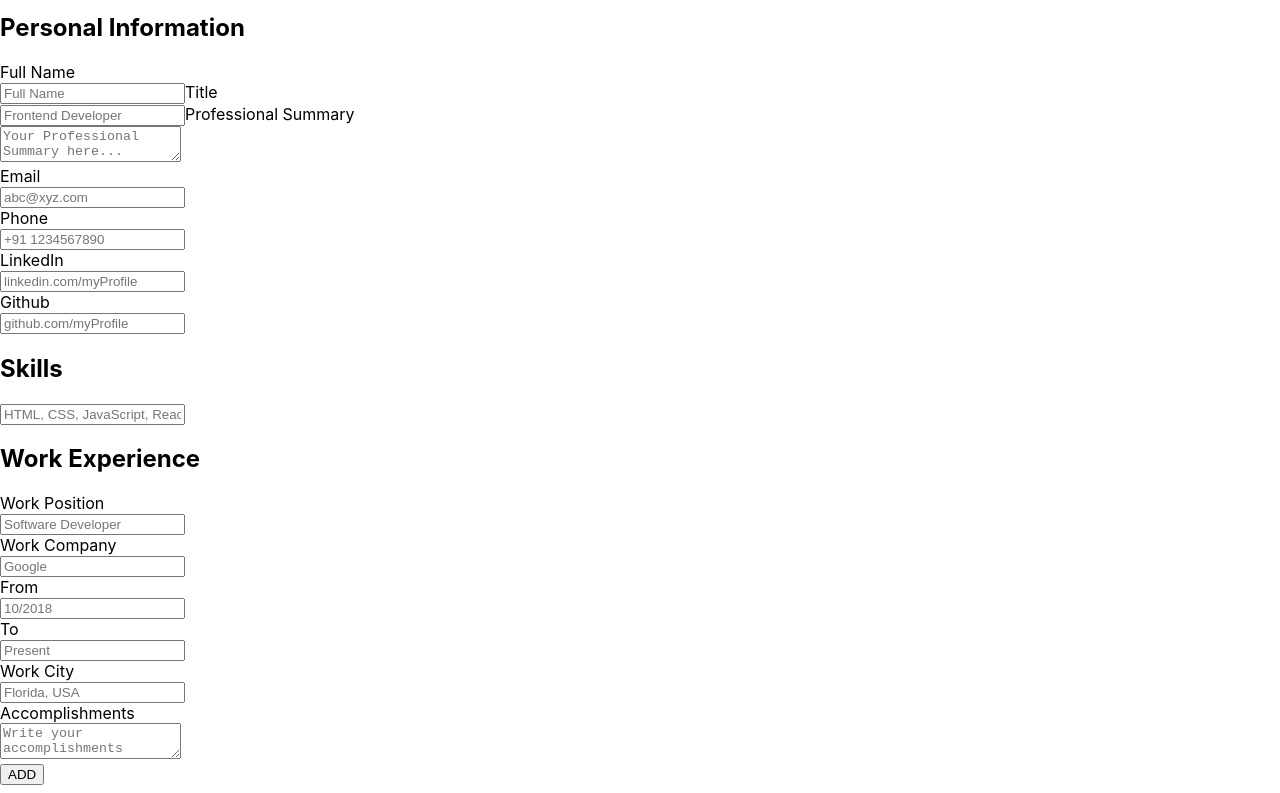
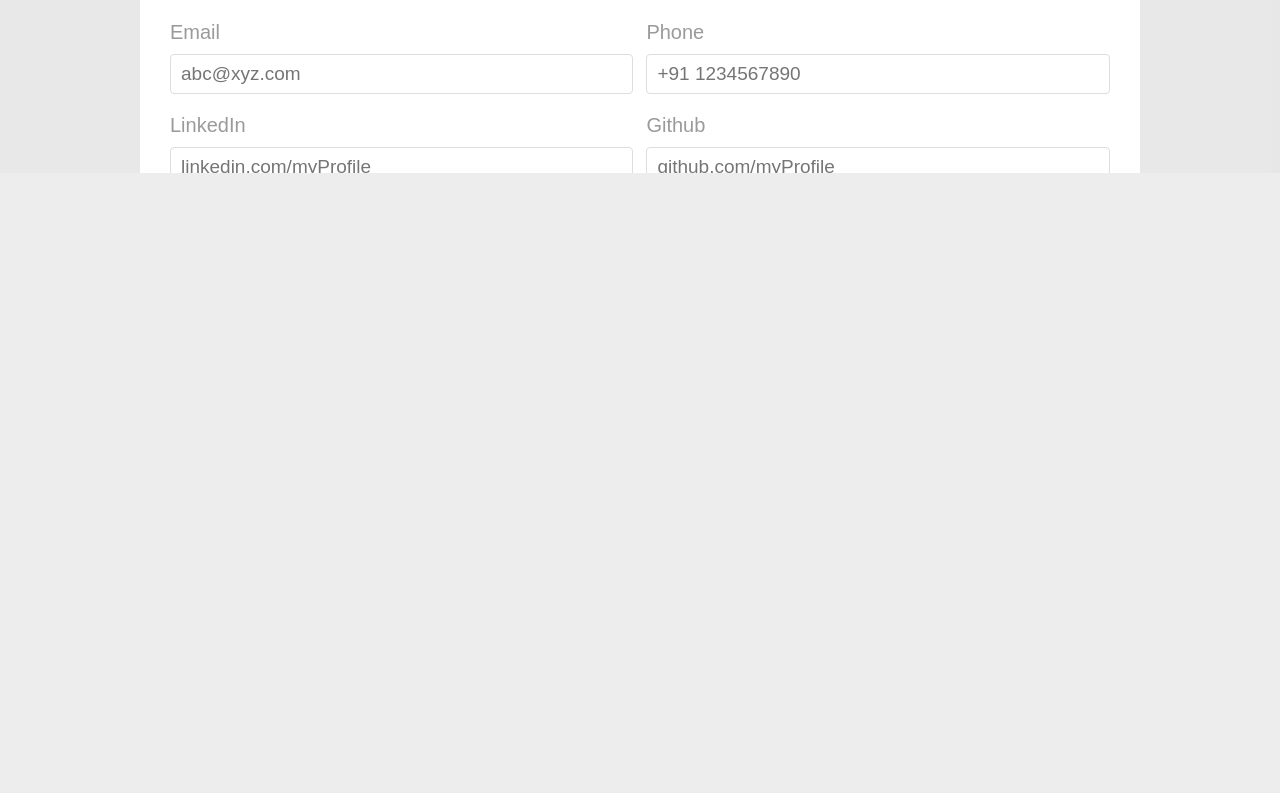
Before and after one commit to PratikAwaik/resume-maker, a React (Create React App) app: page / in a window 1280 px wide. Shown: the part 627-1420 px from the top of the page. After the commit the page ends 800 px from the top, so only its background shows below. Built offline with nearby package versions, Linux system fonts and the light colour scheme.

Commit message:
Added styles

```diff
--- a/src/index.css
+++ b/src/index.css
@@ -1,13 +1,448 @@
-body {
-  margin: 0;
-  font-family: -apple-system, BlinkMacSystemFont, 'Segoe UI', 'Roboto', 'Oxygen',
-    'Ubuntu', 'Cantarell', 'Fira Sans', 'Droid Sans', 'Helvetica Neue',
-    sans-serif;
-  -webkit-font-smoothing: antialiased;
-  -moz-osx-font-smoothing: grayscale;
+:root {
+  --blue: #455aa3;
+  --gray: rgba(120, 120, 120);
+  --white: #ffffff;
 }
 
-code {
-  font-family: source-code-pro, Menlo, Monaco, Consolas, 'Courier New',
-    monospace;
+* {
+  margin: 0;
+  padding: 0;
+  box-sizing: border-box;
+  font-family: "Ubuntu", sans-serif;
 }
+
+html,
+body {
+  width: 100%;
+  height: 100%;
+  margin: 0;
+  background-color: rgba(230, 230, 230, 0.7);
+  overflow: auto;
+  font-size: 10px;
+}
+
+main {
+  height: 100%;
+  width: 100%;
+}
+
+.header {
+  font-size: 3.5rem;
+  background-color: var(--blue);
+  color: #fff;
+  text-align: center;
+  padding: 2rem 0;
+  display: flex;
+  justify-content: center;
+  align-items: center;
+}
+
+.header img {
+  width: 7rem;
+  margin-right: 1.6rem;
+}
+
+/*--------------------*/
+/*--------------------*/
+/* Edit View Design */
+/*--------------------*/
+/*--------------------*/
+
+#resume-preview,
+#resume-edit {
+  width: 100rem;
+  background-color: #ffffff;
+  border-radius: 2rem;
+  margin: 6rem auto;
+  padding: 2rem 3rem;
+  bottom: 3rem;
+}
+
+.personal-info-edit,
+.skills-edit,
+.work-exp-edit,
+.projects-edit,
+.education-edit {
+  width: 100%;
+  margin-bottom: 2rem;
+}
+
+.personal-info-edit h2,
+.skills-edit h2,
+.work-exp-edit h2,
+.projects-edit h2,
+.education-edit h2 {
+  font-size: 3.5rem;
+  color: var(--blue);
+  margin-bottom: 1rem;
+}
+
+label {
+  color: #9a9a9a;
+  font-size: 2rem;
+}
+
+.full-name-edit,
+.title-edit,
+.summary-edit,
+.email-edit,
+.phone-edit,
+.linkedin-edit,
+.github-edit,
+.skills-edit input,
+.work-exp-form-edit input,
+.work-exp-form-edit textarea,
+.project-form-edit input,
+.project-form-edit textarea,
+.education-form-edit input {
+  width: 100%;
+  margin: 1rem 0 2rem 0;
+  height: 4rem;
+  font-size: 1.9rem;
+  padding: 0 1rem;
+  border: 1px solid #dddddd;
+  border-radius: 4px;
+  box-shadow: none;
+  outline: none;
+  color: #000;
+}
+
+.summary-edit {
+  height: 7rem;
+  padding: 1rem;
+}
+
+.work-exp-form-edit textarea,
+.project-form-edit textarea {
+  margin-top: 1rem;
+  width: 100%;
+  padding: 1rem;
+  height: 12rem;
+}
+
+#row-1,
+#row-2 {
+  width: 100%;
+  display: flex;
+  flex-wrap: wrap;
+}
+
+.email-container-edit,
+.phone-container-edit,
+.linkedin-container-edit,
+.github-container-edit,
+.work-position-container-edit,
+.work-company-container-edit,
+.work-city-container-edit,
+.project-name-container,
+.project-link-container,
+.education-degree-container,
+.education-university-container,
+.education-from-container,
+.education-to-container {
+  width: 49.3%;
+}
+
+.email-container-edit,
+.linkedin-container-edit,
+.work-position-container-edit,
+.work-duration-to-container,
+.work-duration-from-container,
+.project-name-container,
+.education-degree-container,
+.education-from-container {
+  margin-right: 1.3rem;
+}
+
+.work-exp-form-edit,
+.project-form-edit,
+.education-form-edit {
+  display: flex;
+  flex-wrap: wrap;
+}
+
+.work-duration-from-container,
+.work-duration-to-container {
+  width: 23.9%;
+}
+
+.work-accomplishments-container,
+.project-technology-container,
+.project-description-container {
+  width: 100%;
+}
+
+.add-work-exp-btn,
+.delete-work-exp-btn,
+.add-project-btn,
+.delete-project-btn,
+.add-education-btn,
+.delete-education-btn {
+  display: block;
+  width: 49.3%;
+  margin: 0.5rem 1.3rem 0 0;
+  padding: 0.5rem 3rem;
+  background-color: var(--blue);
+  color: #fff;
+  border: 2px solid var(--blue);
+  border-radius: 1rem;
+  font-size: 2rem;
+  cursor: pointer;
+  outline: none;
+}
+
+.delete-work-exp-btn,
+.delete-project-btn,
+.delete-education-btn {
+  margin-left: 0;
+  margin-right: 0;
+  background-color: red;
+  border: 2px solid red;
+}
+
+/*--------------------*/
+/*--------------------*/
+/*Preview Design*/
+/*--------------------*/
+/*--------------------*/
+
+.personal-info-preview,
+.skills-preview,
+.work-exp-preview,
+.projects-preview,
+.education-preview {
+  margin-bottom: 2rem;
+}
+
+.full-name-preview {
+  font-size: 4rem;
+  color: var(--blue);
+  font-weight: 500;
+  margin-bottom: 0.6rem;
+}
+
+.title-preview {
+  font-size: 3rem;
+  margin-bottom: 1.3rem;
+}
+
+.summary-preview {
+  font-size: 1.8rem;
+  margin-bottom: 1.5rem;
+}
+
+.personal-info-contact-preview {
+  display: flex;
+  justify-content: space-around;
+  align-items: center;
+  flex-wrap: wrap;
+  width: 100%;
+}
+
+.contact-container {
+  display: flex;
+  justify-content: center;
+  align-items: center;
+  margin: 1rem;
+  margin-bottom: 1.3rem;
+}
+
+.contact-img {
+  width: 2rem;
+  height: 2rem;
+  margin-right: 0.5rem;
+}
+
+.contact-detail {
+  font-size: 1.7rem;
+}
+
+.skills-preview h2,
+.work-exp-preview h2,
+.projects-preview h2,
+.education-preview h2 {
+  text-transform: uppercase;
+  font-size: 3rem;
+  color: var(--blue);
+  font-weight: 700;
+  margin: 2rem 0 1rem 0;
+}
+
+.skills-preview .skills {
+  display: flex;
+  flex-wrap: wrap;
+  align-items: center;
+  margin-bottom: 1.3rem;
+}
+
+.skill-item-preview {
+  width: auto;
+  font-size: 1.8rem;
+  padding: 0.8rem;
+  background-color: var(--blue);
+  color: var(--white);
+  border: 1px solid var(--blue);
+  border-radius: 0.5rem;
+  margin-right: 1.5rem;
+  margin-top: 1rem;
+}
+
+.work-position,
+.project-name,
+.education-degree {
+  font-size: 2.8rem;
+  color: black;
+  font-weight: 700;
+}
+
+.work-company,
+.education-university {
+  font-size: 2.5rem;
+  color: black;
+  font-weight: 500;
+  margin: 1rem 0;
+}
+
+.project-meta,
+.work-meta {
+  display: flex;
+  flex-wrap: wrap;
+  justify-content: space-between;
+  align-items: center;
+}
+
+.work-duration,
+.work-city,
+.project-link,
+.project-technologies,
+.education-duration {
+  display: inline-block;
+  font-size: 1.8rem;
+  font-style: italic;
+  color: var(--gray);
+  margin: 0.5rem 0;
+}
+
+.project-technologies,
+.project-link {
+  margin: 1.3rem 0;
+}
+
+.work-accomplishments,
+.project-description {
+  width: 100%;
+  padding-left: 1rem;
+  font-size: 1.8rem;
+  word-break: break-word;
+  white-space: pre-wrap;
+}
+
+.accomplishment,
+.desc {
+  font-size: 1.8rem;
+  color: black;
+  width: 100%;
+  margin-bottom: 1.2rem;
+}
+
+.download-btn {
+  display: block;
+  height: 6rem;
+  width: auto;
+  padding: 1rem;
+  background-color: white;
+  color: var(--blue);
+  border: 2px solid var(--blue);
+  border-radius: 1rem;
+  margin: 0 auto;
+  font-size: 2rem;
+  cursor: pointer;
+  outline: none;
+}
+
+.change-view-btn {
+  display: block;
+  margin: 3rem auto;
+  padding: 1.5rem 3rem;
+  background-color: #fff;
+  color: var(--blue);
+  border: 2px solid var(--blue);
+  border-radius: 1rem;
+  font-size: 2rem;
+  cursor: pointer;
+  outline: none;
+}
+
+.download-btn:hover,
+.change-view-btn:hover {
+  color: white;
+  background-color: var(--blue);
+}
+
+@media only screen and (max-width: 1024px) {
+  html {
+    font-size: 9px;
+  }
+
+  #resume-edit,
+  #resume-preview {
+    width: 90%;
+  }
+}
+
+@media only screen and (max-width: 768px) {
+  html {
+    font-size: 7px;
+  }
+}
+
+@media only screen and (max-width: 540px) {
+  .email-container-edit,
+  .phone-container-edit,
+  .linkedin-container-edit,
+  .github-container-edit,
+  .work-position-container-edit,
+  .work-company-container-edit,
+  .work-city-container-edit,
+  .project-name-container,
+  .project-link-container,
+  .education-degree-container,
+  .education-university-container,
+  .education-from-container,
+  .education-to-container,
+  .work-duration-from-container,
+  .work-duration-to-container,
+  .add-work-exp-btn,
+  .delete-work-exp-btn,
+  .add-project-btn,
+  .delete-project-btn,
+  .add-education-btn,
+  .delete-education-btn {
+    width: 100%;
+    margin-right: 0;
+  }
+
+  .delete-education-btn,
+  .delete-project-btn,
+  .delete-work-exp-btn {
+    margin-bottom: 2rem;
+  }
+}
+
+@media only screen and (max-width: 414px) {
+  .header {
+    font-size: 3rem;
+  }
+}
+
+@media only screen and (max-width: 360px) {
+  .header {
+    font-size: 2.5rem;
+  }
+}
+
+@media only screen and (max-width: 280px) {
+  .header {
+    font-size: 2rem;
+  }
+}
```
